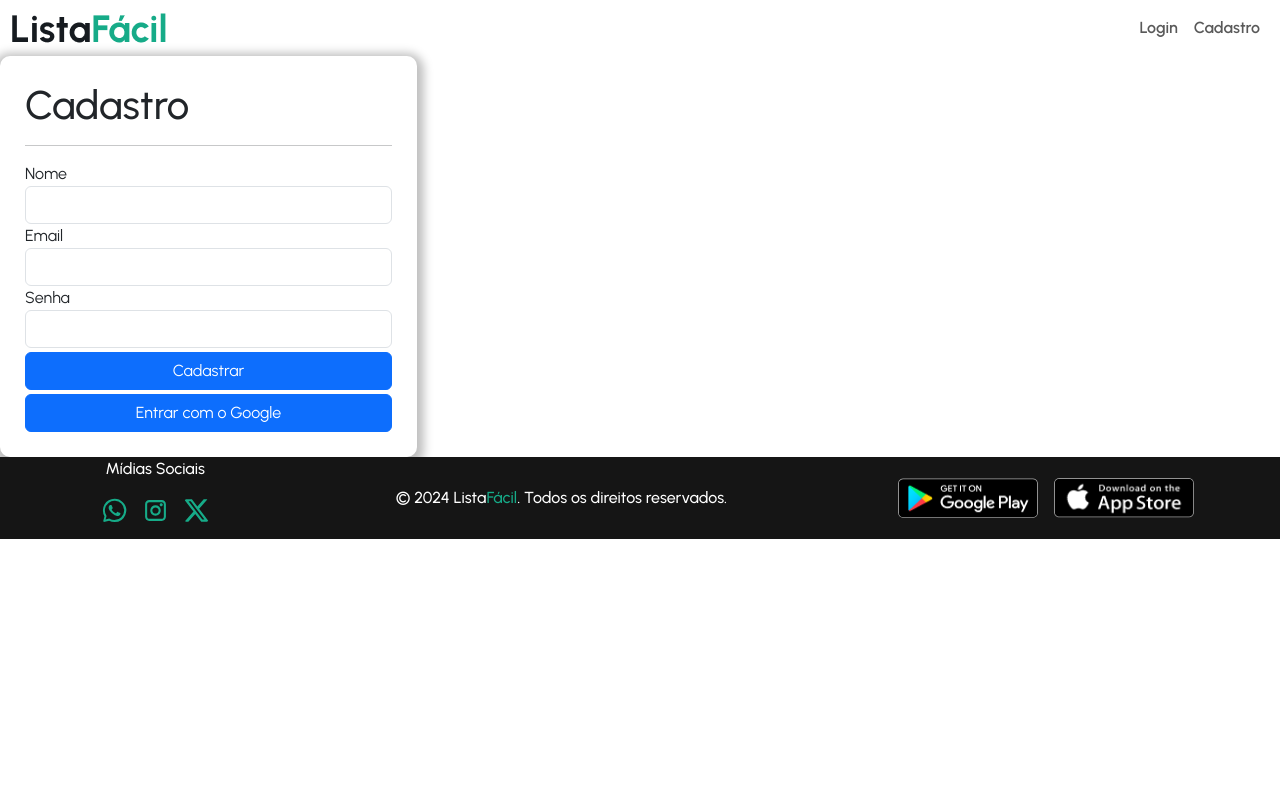
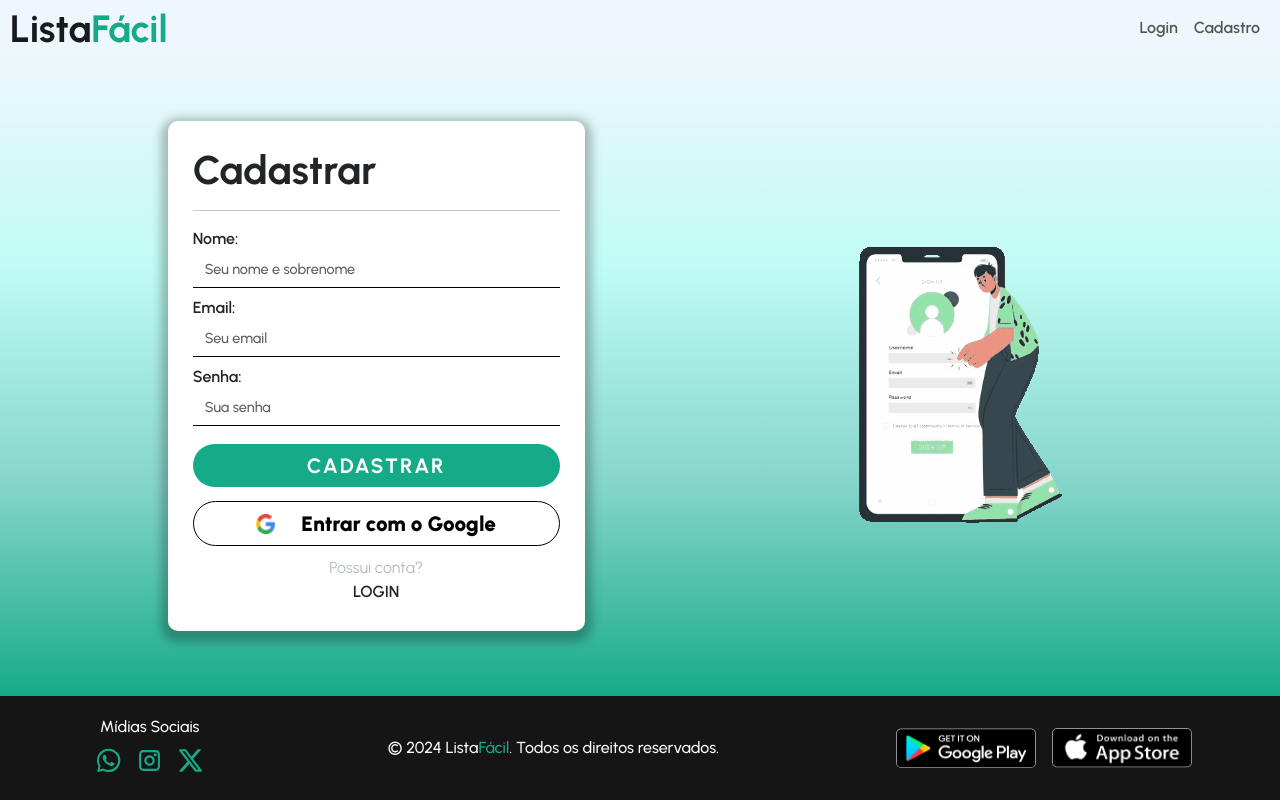
Before and after one commit to LuanderV/lista-facil-app, a React (Vite) app: page /cadastro in a window 1280 px wide. Built offline with nearby package versions, Linux system fonts and the light colour scheme; no server answers.

Commit message:
feat: implementacao tela cadastro e lista compras

```diff
--- a/src/components/Footer.jsx
+++ b/src/components/Footer.jsx
@@ -9,12 +9,12 @@ function Footer() {
   return (
     <footer className="footer-contain">
       <Card className="p-0 border-0 footer-contain-card ">
-        <Card.Body className=" p-0 d-flex align-items-center justify-content-center mb-0">
+        <Card.Body className=" p-0 d-flex align-items-center mb-0 footer-card-body">
           <Card.Body className="p-0 d-flex flex-column justify-content-center">
             <Card.Text className="text-center footer-text fw-medium">
               Mídias Sociais
             </Card.Text>
-            <Card.Body className="d-flex justify-content-center">
+            <Card.Body className="d-flex justify-content-center p-2">
               <Card.Link href="#">
                 <Card.Img className="footer-icon" src={whatsappIcon} />
               </Card.Link>
--- a/src/components/Login.jsx
+++ b/src/components/Login.jsx
@@ -93,10 +93,9 @@ function Login() {
           </Button>
           <div className="d-flex flex-column text-center login-div">
             <span className="login-span">ou</span>
-            <Link to="/cadastro" className="nav-link fw-semibold">
+            <Link to="/cadastro" className="nav-link fw-semibold login-texto">
               CADASTRE-SE
             </Link>
-            <p></p>
           </div>
         </form>
       </main>
--- a/src/components/Menu.jsx
+++ b/src/components/Menu.jsx
@@ -1,42 +1,76 @@
-import { Container, Nav, Navbar, Button } from 'react-bootstrap';
-import { Link, useNavigate } from 'react-router-dom';
-import { logout } from '../firebase/auth';
-import { useContext } from 'react';
-import { UsuarioContext } from '../contexts/UsuarioContext';
-import { toast } from 'react-hot-toast';
-import Logo from '../assets/img/listafacil-logo.png';
+import { Container, Nav, Navbar, Button } from 'react-bootstrap'
+import { Link, useNavigate } from 'react-router-dom'
+import { logout } from '../firebase/auth'
+import { useContext } from 'react'
+import { UsuarioContext } from '../contexts/UsuarioContext'
+import { toast } from 'react-hot-toast'
+import Logo from '../assets/img/listafacil-logo.png'
 
-function Menu({ corHome }) {
-  const usuario = useContext(UsuarioContext);
-  const navigate = useNavigate();
+function Menu(props) {
+  const usuario = useContext(UsuarioContext)
+  const navigate = useNavigate()
 
   function handleLogout() {
     logout().then(() => {
-      toast.success('Você foi deslogado!');
-      navigate('/');
-    });
+      toast.success('Você foi deslogado!')
+      navigate('/')
+    })
   }
 
   return (
     <>
-      <Navbar className={'navbar ' + corHome} expand="lg">
+      <Navbar
+        className={`navbar  ${props.corHome} ${props.corLista} ${props.corCadastro} contain-menu`}
+        expand="lg"
+      >
         <Container fluid>
-          {usuario && <Link to="/listaCompras"><img src={Logo} alt="Logo" /></Link>}
-          {!usuario && <Link to="/"><img src={Logo} alt="Logo" /></Link>}
+          {usuario && (
+            <Link to="/listaCompras">
+              <img src={Logo} alt="Logo" />
+            </Link>
+          )}
+          {!usuario && (
+            <Link to="/">
+              <img src={Logo} alt="Logo" />
+            </Link>
+          )}
           <Navbar.Toggle />
           <Navbar.Collapse className="justify-content-end">
             <Nav>
-              {usuario && (<Link className="nav-link fw-semibold" to="/listaCompras">Lista de Compras</Link>)}
-              {!usuario && (<Link className="nav-link fw-semibold" to="/login">Login</Link>)}
-              {!usuario && (<Link className="nav-link fw-semibold" to="/cadastro">Cadastro</Link>)}
-              {usuario && (<span className="nav-link fw-medium">Olá, {usuario.displayName}!</span>)}
-              {usuario && (<Button variant="outline-light" onClick={handleLogout}>Sair</Button>)}
+              {usuario && (
+                <Link
+                  className="nav-link fw-semibold text-lista-menu"
+                  to="/listaCompras"
+                >
+                  Lista de Compras
+                </Link>
+              )}
+              {!usuario && (
+                <Link className="nav-link fw-semibold" to="/">
+                  Login
+                </Link>
+              )}
+              {!usuario && (
+                <Link className="nav-link fw-semibold" to="/cadastro">
+                  Cadastro
+                </Link>
+              )}
+              {usuario && (
+                <span className="nav-link fw-medium">
+                  Olá, {usuario.displayName}!
+                </span>
+              )}
+              {usuario && (
+                <Button className="btn-exit" onClick={handleLogout}>
+                  Sair
+                </Button>
+              )}
             </Nav>
           </Navbar.Collapse>
         </Container>
       </Navbar>
     </>
-  );
+  )
 }
 
-export default Menu;
+export default Menu
--- a/src/index.css
+++ b/src/index.css
@@ -1,6 +1,5 @@
 @import 'bootstrap/dist/css/bootstrap.min.css';
 @import url('https://fonts.googleapis.com/css2?family=Inter:wght@100..900&family=Urbanist:ital,wght@0,100..900;1,100..900&display=swap');
-
 
 * {
   margin: 0;
@@ -16,11 +15,34 @@ body {
   font-size: 1rem;
 }
 
+.contain-menu {
+  width: 100%;
+}
+
 .contain-main-home {
   background-color: #bffbf4;
-  height: 100vh;
+  min-height: calc(100vh - 160px);
   gap: 100px;
   align-items: center;
+}
+
+.lista-contain-main {
+  background-color: #eef7fb;
+  width: 100%;
+  min-height: calc(100vh - 160px);
+}
+.cadastro-main {
+  background: -webkit-linear-gradient(
+    180deg,
+    #eef7fb,
+    #bffbf4,
+    #86d5cb,
+    #16ab88
+  );
+  background: linear-gradient(180deg, #eef7fb, #bffbf4, #86d5cb, #16ab88);
+  /* background-color: #eef7fb; */
+  width: 100%;
+  min-height: calc(100vh - 160px);
 }
 
 .navbar-home {
@@ -42,7 +64,6 @@ body {
 
 .form-section {
   width: 417px;
-
   padding: 25px;
   border-radius: 10px;
   box-shadow: 0px 4px 9.2px 7px rgba(0, 0, 0, 0.25);
@@ -94,6 +115,12 @@ body {
   margin: 10px 0px;
 }
 
+.login-btn:hover {
+  border: 1px solid #16ab88;
+  color: #16ab88;
+  background-color: #ffffff;
+}
+
 .login-btn-google {
   display: flex;
   align-items: center;
@@ -107,6 +134,21 @@ body {
   font-size: 1.3rem;
   color: #000000;
 }
+
+.login-btn-google:hover {
+  background-color: #000000;
+  border: none;
+}
+
+.login-texto {
+  transition: 0.3s;
+}
+
+.login-texto:hover {
+  font-size: 1.1rem;
+  color: #16ab88;
+}
+
 .login-div {
   height: 50px;
 }
@@ -131,12 +173,23 @@ body {
 }
 
 .footer-contain {
+  display: flex;
+  align-items: center;
+  justify-content: center;
+  gap: 20px;
+  height: 104px;
+  width: 100%;
   background-color: #151515;
 }
 
 .footer-contain-card {
   display: flex;
+  width: 100%;
   background-color: transparent;
+}
+
+.footer-card-body {
+  width: 100%;
 }
 
 .footer-text {
@@ -165,5 +218,51 @@ body {
   padding: 0.5em 1em;
   border-radius: 0.25em;
   display: inline-block;
-  font-size: 0.875em;
+  font-size: 0.7rem;
 }
+
+.lista-icone-editar {
+  width: 25px;
+  height: 25px;
+}
+
+.lista-card {
+  border: 0px;
+  border-radius: 0px;
+  border-bottom: 1px solid #000000;
+}
+
+.btn-add-item {
+  background-color: transparent;
+  border: 1px solid #16ab88;
+  border-radius: 50px;
+  font-weight: 700;
+  letter-spacing: 2px;
+  color: #16ab88;
+}
+.btn-exit {
+  border: none;
+  width: 80px;
+  border-radius: 50px;
+  background-color: #16ab88;
+}
+.btn-exit:hover {
+  border: none;
+  background-color: #000000;
+}
+
+.text-lista-menu:hover {
+  font-weight: bold;
+}
+
+.btn-add-item:hover {
+  background-color: #16ab88;
+  border: 1px solid #16ab88;
+  color: #ffffff;
+}
+
+input::placeholder {
+  font-weight: 500;
+  font-size: 0.9rem;
+  color: #c6c9ce;
+}
--- a/src/pages/Cadastro.jsx
+++ b/src/pages/Cadastro.jsx
@@ -1,84 +1,128 @@
-import { Button } from "react-bootstrap";
-import { useForm } from "react-hook-form";
-import { cadastrarUsuario, entrarGoogle } from "../firebase/auth";
-import { toast } from "react-hot-toast";
-import { useNavigate } from "react-router-dom";
-import Menu from "../components/Menu";
+import { Button } from 'react-bootstrap'
+import { useForm } from 'react-hook-form'
+import { cadastrarUsuario, entrarGoogle } from '../firebase/auth'
+import { toast } from 'react-hot-toast'
+import { Link, useNavigate } from 'react-router-dom'
+import Menu from '../components/Menu'
+import signUp from '../assets/img/Sign-up.gif'
+import btngoogle from '../assets/img/logo_google.png'
 
 function Cadastro() {
-  const { register, handleSubmit, formState: { errors } } = useForm();
+  const {
+    register,
+    handleSubmit,
+    formState: { errors }
+  } = useForm()
 
-  const navigate = useNavigate();
+  const navigate = useNavigate()
 
   function cadastrar(data) {
-    cadastrarUsuario(data.nome, data.email, data.senha).then(() => {
-      toast.success(`Bem-vindo(a), ${data.nome}`);
-      navigate("/lista");
-    }).catch((error) => {
-      toast.error("Um erro aconteceu: " + error.code);
-    });
+    cadastrarUsuario(data.nome, data.email, data.senha)
+      .then(() => {
+        toast.success(`Bem-vindo(a), ${data.nome}`)
+        navigate('/lista')
+      })
+      .catch(error => {
+        toast.error('Um erro aconteceu: ' + error.code)
+      })
   }
 
   function handleEntrarGoogle() {
     entrarGoogle()
-        .then(() => {
-        toast.success("Bem-vindo(a)");
-        navigate("/lista");
+      .then(() => {
+        toast.success('Bem-vindo(a)')
+        navigate('/lista')
       })
-      .catch((error) => {
-        toast.error("Ocorreu um erro ao fazer login com o Google.");
-        console.error("Erro ao fazer login com o Google:", error);
-      });
+      .catch(error => {
+        toast.error('Ocorreu um erro ao fazer login com o Google.')
+        console.error('Erro ao fazer login com o Google:', error)
+      })
   }
-
 
   return (
     <>
-      <Menu />
-      <main>
-        <form className="form-section" onSubmit={handleSubmit(cadastrar)}>
-          <h1>Cadastro</h1>
+      <Menu corCadastro="navbar-cadastro" />
+      <main className="d-flex align-items-center justify-content-evenly cadastro-main">
+        <form
+          className="form-section bg-white"
+          onSubmit={handleSubmit(cadastrar)}
+        >
+          <h1 className="fw-bold">Cadastrar</h1>
           <hr />
-          <div>
-            <label htmlFor="nome">Nome</label>
+          <div className="pb-2">
+            <label htmlFor="nome" className=" fw-semibold">
+              Nome:
+            </label>
             <input
               type="text"
               id="nome"
-              className="form-control"
-              {...register("nome", {required: true, maxLength: 150})}
-              />
-              {errors.nome && <small className="invalid">O nome é inválido!</small>}
+              className="form-control login-form-inputs"
+              placeholder="Seu nome e sobrenome"
+              {...register('nome', { required: true, maxLength: 150 })}
+            />
+            {errors.nome && (
+              <small className="invalid">O nome é inválido!</small>
+            )}
           </div>
-          <div>
-            <label htmlFor="email">Email</label>
+          <div className="pb-2">
+            <label htmlFor="email" className=" fw-semibold">
+              Email:
+            </label>
             <input
               type="email"
               id="email"
-              className="form-control"
-              {...register("email", { required: true })}
-              />
-              {errors.email && <small className="invalid">O email é inválido!</small>}
+              placeholder="Seu email"
+              className="form-control login-form-inputs"
+              {...register('email', { required: true })}
+            />
+            {errors.email && (
+              <small className="invalid">O email é inválido!</small>
+            )}
           </div>
-          <div>
-            <label htmlFor="senha">Senha</label>
+          <div className="pb-2">
+            <label htmlFor="senha" className=" fw-semibold">
+              Senha:
+            </label>
             <input
               type="password"
               id="senha"
-              className="form-control"
-              {...register("senha", {required: true, minLength: 6})}
-              />
-              {errors.senha && <small className="invalid">A senha é inválida!</small>}
+              placeholder="Sua senha"
+              className="form-control login-form-inputs"
+              {...register('senha', { required: true, minLength: 6 })}
+            />
+            {errors.senha && (
+              <small className="invalid">A senha é inválida!</small>
+            )}
           </div>
-          <Button className="mt-1 w-100" type="submit">
-            Cadastrar
+          <Button className="w-100 fw-bolder login-btn" type="submit">
+            CADASTRAR
           </Button>
-          <Button onClick={handleEntrarGoogle} className="mt-1 w-100" type="button">
+          <Button
+            onClick={handleEntrarGoogle}
+            className="mt-1 w-100 login-btn-google"
+            type="button"
+          >
+            <img
+              src={btngoogle}
+              className="login-btn-img"
+              alt="logo do google"
+            />
             Entrar com o Google
           </Button>
+          <div className="d-flex flex-column text-center login-div">
+            <span className="login-span">Possui conta?</span>
+            <Link to="/" className="nav-link fw-semibold login-texto">
+              LOGIN
+            </Link>
+          </div>
         </form>
+        <img
+          src={signUp}
+          alt="gif de uma ilustração fazendo cadastro no celular"
+        />
       </main>
     </>
-  );
+  )
 }
 
-export default Cadastro;
+export default Cadastro
--- a/src/pages/Home.jsx
+++ b/src/pages/Home.jsx
@@ -26,4 +26,4 @@ function Home() {
   )
 }
 
-export default Home;
+export default Home
```
Also changed, not shown: src/App.jsx (+28 -28 lines), src/components/Loader.jsx (+8 -10 lines), src/pages/Lista.jsx (+83 -48 lines), src/assets/img/Add User.gif (deleted), src/assets/img/Sign-up.gif (added).
